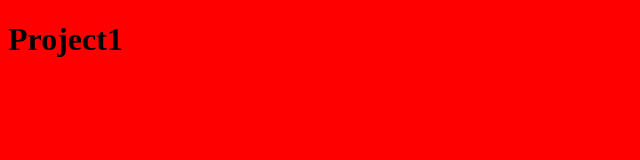
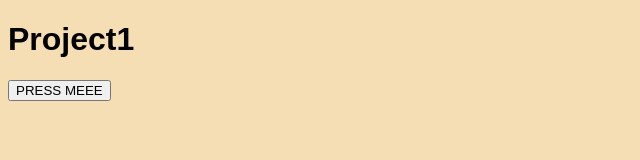
Before and after one commit to rusty619/project1, a plain HTML site: page index.html in a window 1280 px wide. Shown: the whole page, without its empty margins (0-640 px from the left). Drawn offline with Linux system fonts and the light colour scheme.

Commit message:
added styles added button

```diff
--- a/index.html
+++ b/index.html
@@ -9,6 +9,7 @@
 </head>
 <body>
     <h1>Project1</h1>
+    <button id="btn">PRESS MEEE</button>
     <script src="./main.js"></script>
 </body>
 </html>
--- a/main.css
+++ b/main.css
@@ -1,3 +1,4 @@
 body{
-    background-color: red;
+    background-color: wheat;
+    font-family: sans-serif;
 }
```
